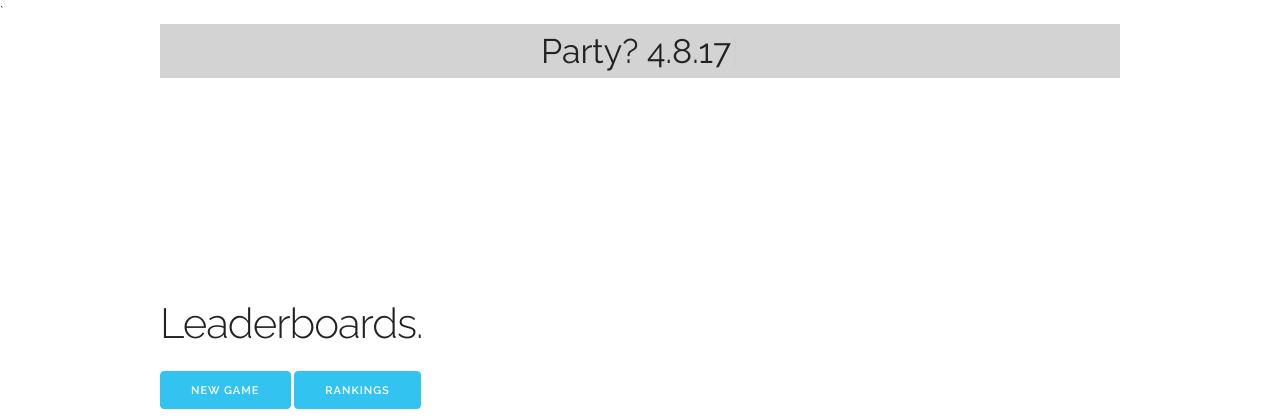
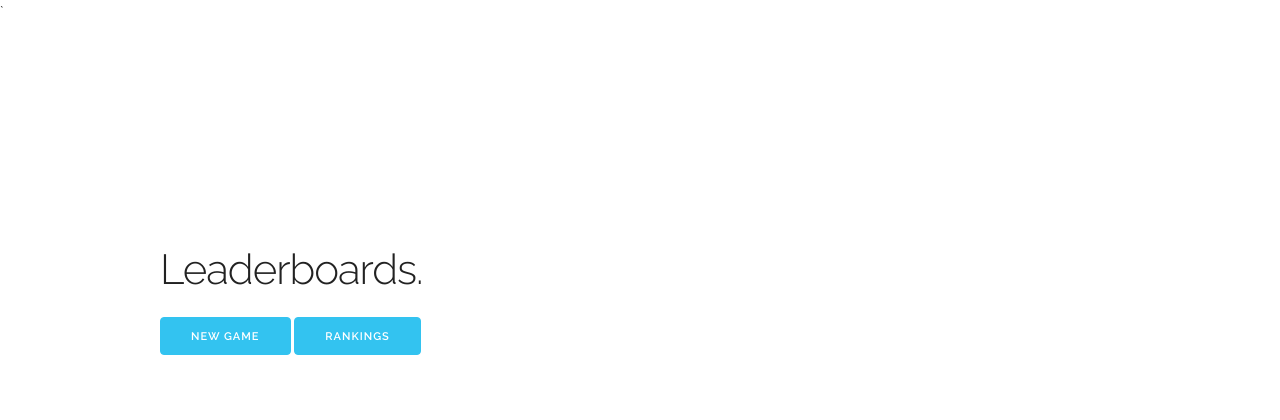
Before and after one commit to jkell17/tenman, a Django app: page / in a window 1280 px wide. Shown: the top 420 px of the page. Run offline with Django 3.2, Linux system fonts and the light colour scheme; data comes from the database, SQL or seed files in the repository; some libraries are stand-ins or nearby versions.

Commit message:
remove party banner

```diff
--- a/boards/templates/boards/index.html
+++ b/boards/templates/boards/index.html
@@ -1,11 +1,4 @@
 {% extends 'boards/base.html' %} {% block content %}
-
-<div class="ad container">
-  Party? <span class="party-date">
-  </span>
-</div>
-
-
 <div class="section hero">
   <div class="container">
     <div class="row">
```
